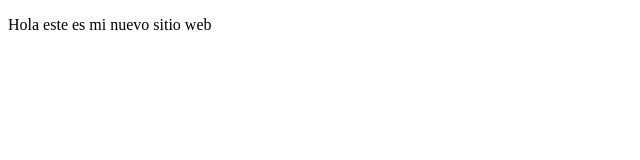
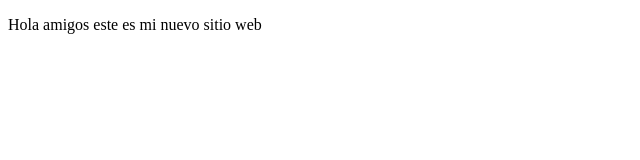
Before and after one commit to davidhidalgo2112/proyectoDemoCursoPrework, a plain HTML site: page index.html in a window 1280 px wide. Shown: the full height of the page, 0-640 px from the left. Drawn offline with Linux system fonts and the light colour scheme.

Commit message:
Cambio agregamos amigos

```diff
--- a/index.html
+++ b/index.html
@@ -8,7 +8,7 @@
 </head>
 <body>
     <p>
-        Hola este es mi nuevo sitio web
+        Hola amigos este es mi nuevo sitio web
     </p>
 </body>
 </html>
```
